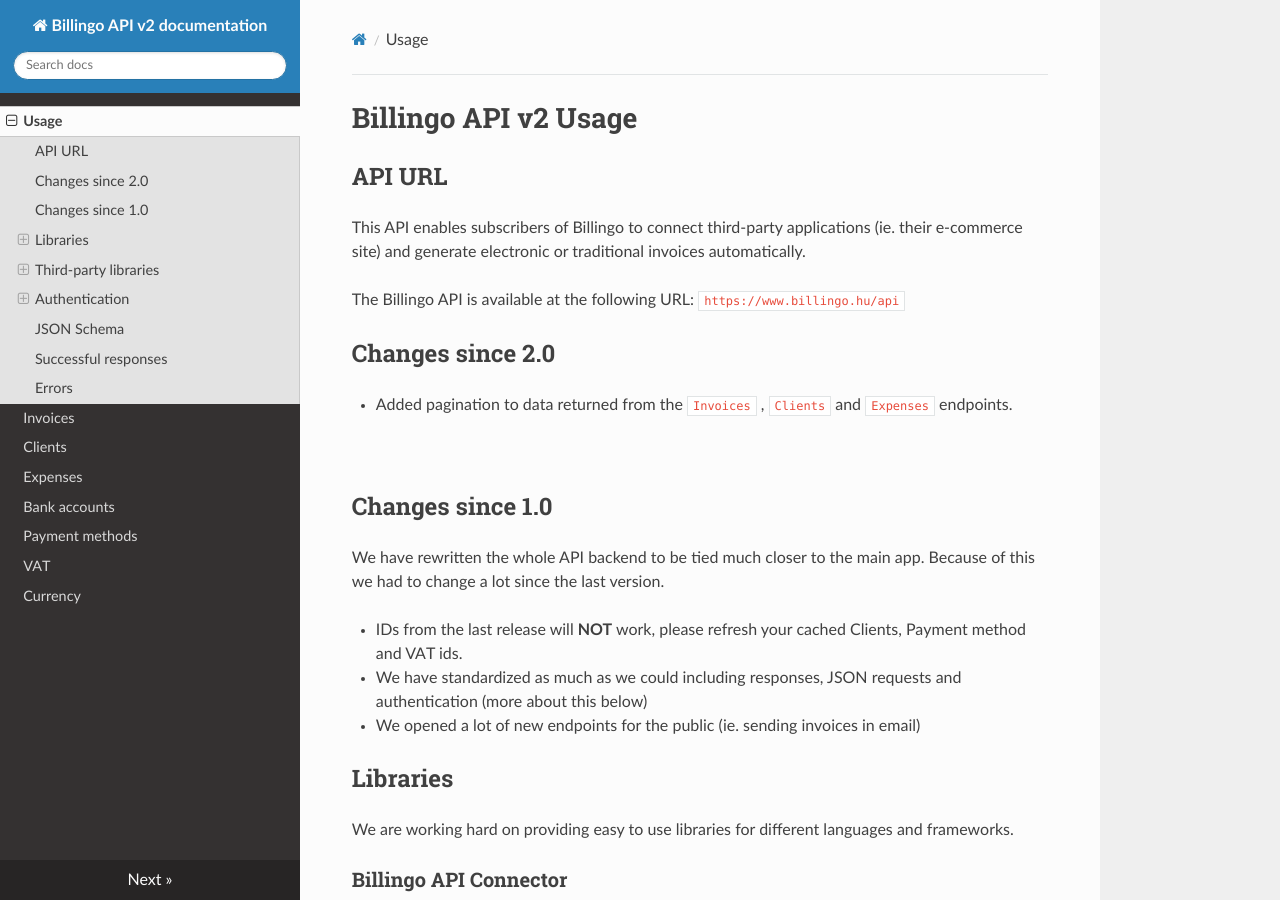
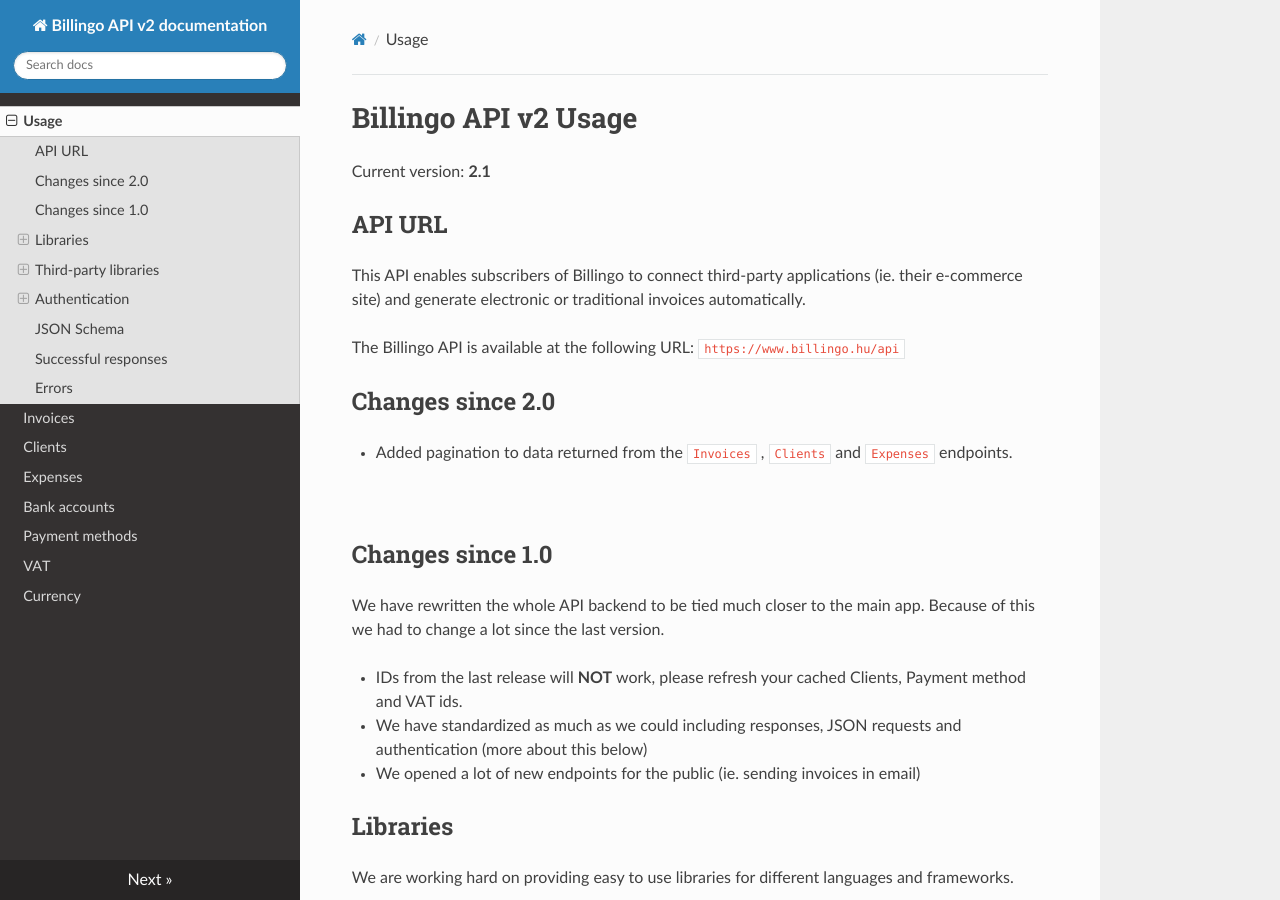
Before and after one commit to octonull/Billingo-API-docs, an MkDocs documentation site: the page built from docs/index.md, in a window 1280 px wide and 900 px high. Built offline with MkDocs 1.6.1, drawn with Linux system fonts in a browser that asks for light colours; nearby versions of some CDN libraries; old or Windows-style settings are respelled for this version of MkDocs.

Commit message:
version doc

```diff
--- a/docs/index.md
+++ b/docs/index.md
@@ -1,4 +1,6 @@
 # Billingo API v2 Usage
+
+Current version: **2.1**
 
 ## API URL
 
```
